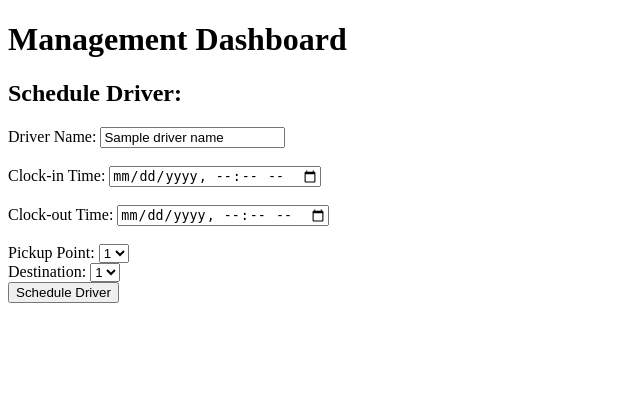
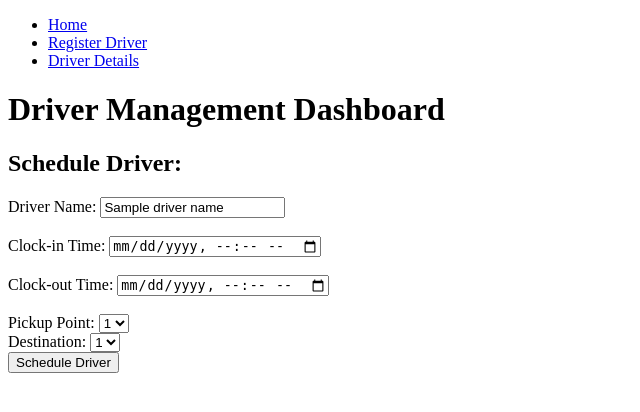
Before and after one commit to muiruri7/RegDriver, a Flask app: template templates/management.html in a window 1280 px wide. Shown: the top 412 px of the page, without its empty margins (0-640 px from the left). Run offline with Flask 3, Linux system fonts and the light colour scheme; the template is opened without the code that fills it: most values are stand-ins (such as "Sample title", 1, 10 or a date in 2020); some libraries are stand-ins or nearby versions.

Commit message:
Initial Commit

```diff
--- a/templates/management.html
+++ b/templates/management.html
@@ -3,12 +3,19 @@
 <head>
 <meta charset="UTF-8">
 <meta name="viewport" content="width=device-width, initial-scale=1.0">
-<title>Management Dashboard</title>
+<title>Driver Management</title>
 </head>
 <body>
-
-<h1>Management Dashboard</h1>
-
+    <header>
+        <nav>
+            <ul>
+                <li><a href="/">Home</a></li>
+                <li><a href="/register">Register Driver</a></li>
+                <li><a href="/admin">Driver Details</a></li>
+            </ul>
+        </nav>
+    </header>
+<h1>Driver Management Dashboard</h1>
 <h2>Schedule Driver:</h2>
 <form method="POST">
 <label for="name">Driver Name:</label>
```
